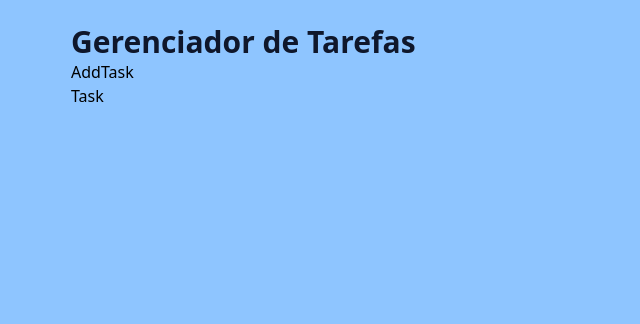
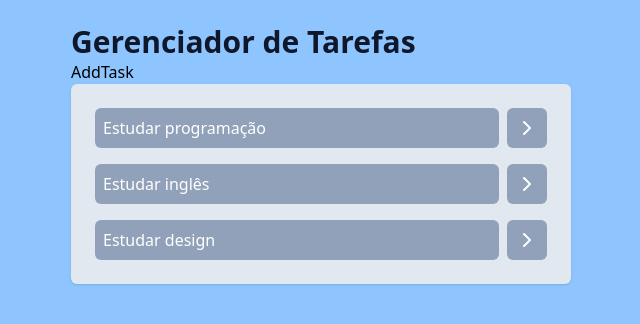
Before and after one commit to pedroaul/curso_react, a React (Vite) app: page / in a window 1280 px wide. Shown: the top 324 px of the page, without its empty margins (319-959 px from the left). Built offline with nearby package versions, Linux system fonts and the light colour scheme.

Commit message:
formatacao_tasks

```diff
--- a/package.json
+++ b/package.json
@@ -11,6 +11,7 @@
   },
   "dependencies": {
     "@tailwindcss/vite": "^4.0.14",
+    "lucide-react": "^0.483.0",
     "react": "^19.0.0",
     "react-dom": "^19.0.0",
     "tailwindcss": "^4.0.14"
--- a/src/App.jsx
+++ b/src/App.jsx
@@ -1,5 +1,5 @@
 import { useState } from "react";
-import Task from "./components/Task";
+import Task from "./components/Tasks";
 import AddTask from "./components/AddTask";
 
 function App() {
@@ -11,24 +11,34 @@
 },
 {
   id: 2,
-  title: "Estudar programação",
+  title: "Estudar inglês",
   description: "Estudar programação para se tornar um desenvolvedor full stack.",
   isCompleted: false,
 },
 {
   id: 3,
-  title: "Estudar programação",
+  title: "Estudar design",
   description: "Estudar programação para se tornar um desenvolvedor full stack.",
   isCompleted: false,
 }
 ]);
+
+function onTaskClick (taskId) {
+  const newTasks = tasks.map(task => {
+    if(task.id == taskId) {
+      return{...task, isCompleted: !task.isCompleted}
+    }
+    return task;
+  });
+  setTasks(newTasks);
+}
 
   return (
     <div className="w-screen h-screen bg-blue-300 flex justify-center p-6">
       <div className="w-[500px]">
         <h1 className="text-3xl font-bold text-slate-900">Gerenciador de Tarefas</h1>
         <AddTask />
-        <Task />
+        <Task tasks={tasks} onTaskClick={onTaskClick}/>
       </div>
     </div>
   );
--- a/src/components/Task.jsx
+++ /dev/null
@@ -1,9 +0,0 @@
-
-function Task(props) {
-    console.log(props)
-    return(
-        <h1>Task</h1>
-    );
-}
-
-export default Task;
--- /dev/null
+++ b/src/components/Tasks.jsx
@@ -0,0 +1,23 @@
+import { ChevronRightIcon } from "lucide-react";
+
+// QUANDO ALTERO A VARIAVEL, EU PRECISO ALTERAR A INTERFACE, CRIO UM STATE
+
+function Tasks(props) {
+    console.log(props)
+    return(
+        <ul className="space-y-4 p-6 bg-slate-200 rounded-md shadow">{props.tasks.map((task) =>
+            <li key={task.id} className="flex gap-2">
+                <button onClick={() => props.onTaskClick(task.id)} className="bg-slate-400 w-full text-left text-white p-2 rounded-md">
+                    {task.title}
+                    {/* {task.isCompleted ? "COMPLETE": "IMCOMPLETE"}  */}
+                </button>
+                <button className="bg-slate-400 p-2 rounded-md text-white">
+                    <ChevronRightIcon />
+                </button>
+            </li>
+        )}
+        </ul>
+    );
+}
+
+export default Tasks;
```
Also changed, not shown: 1 other file (tests, documents, lock files or other folders).
